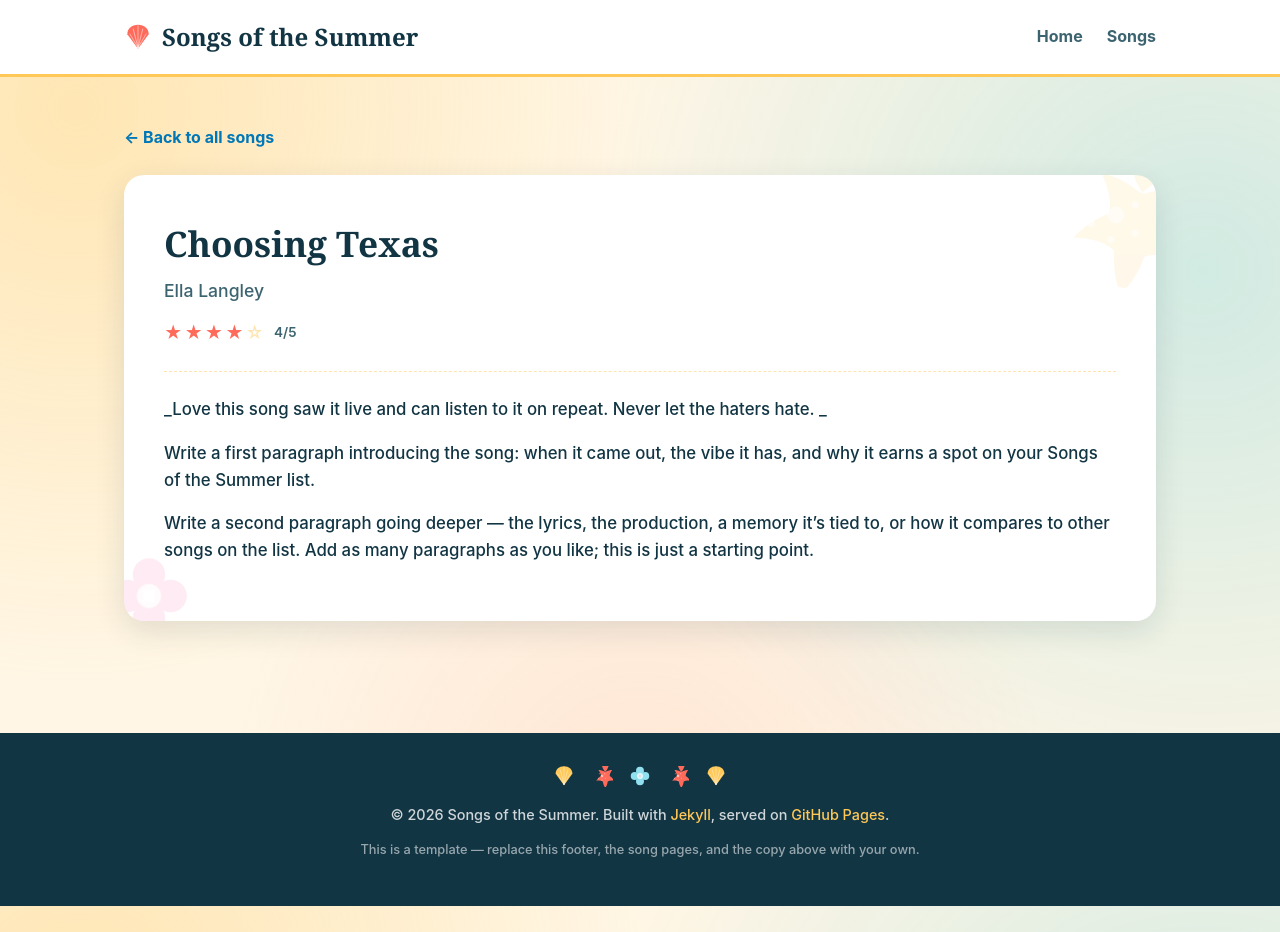
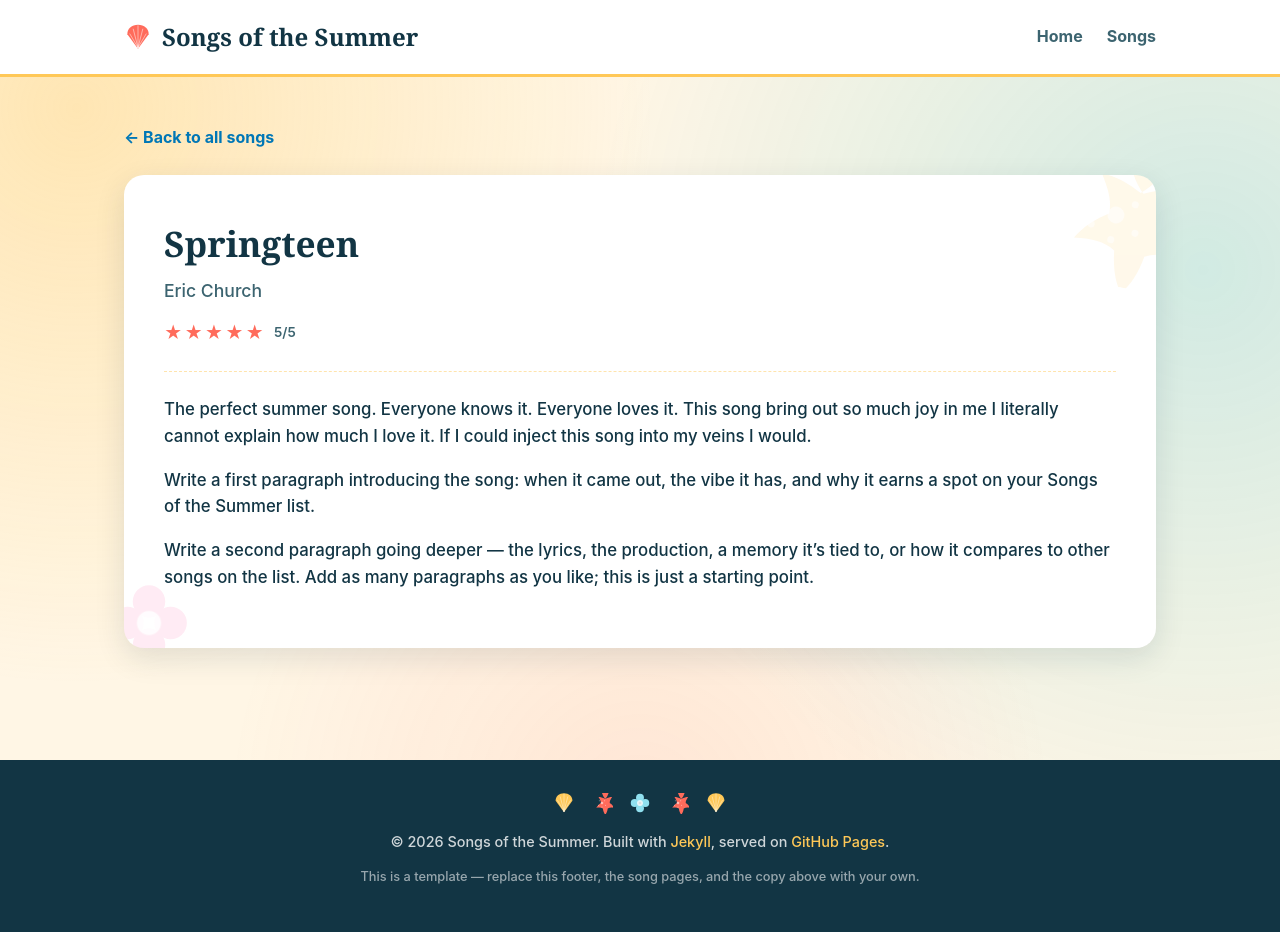
Before and after one commit to abbyduffer12/songsofthesummer26, a Jekyll site: the page built from _songs/song-02.md, in a window 1280 px wide. Built offline with Jekyll 4.4.1, drawn with Linux system fonts in a browser that asks for light colours.

Commit message:
Update song details for song-02
Updated song details including title, performer, and rating. Changed the description to reflect a new perspective on the song.

```diff
--- a/_songs/song-02.md
+++ b/_songs/song-02.md
@@ -1,11 +1,11 @@
 ---
 song_number: 2
-title: "Choosing Texas"
-performer: "Ella Langley"
-rating: 4
+title: "Springteen"
+performer: "Eric Church"
+rating: 5
 ---
 
-_Love this song saw it live and can listen to it on repeat. Never let the haters hate. _
+The perfect summer song. Everyone knows it. Everyone loves it. This song bring out so much joy in me I literally cannot explain how much I love it. If I could inject this song into my veins I would.
 
 Write a first paragraph introducing the song: when it came out, the vibe it
 has, and why it earns a spot on your Songs of the Summer list.
```
